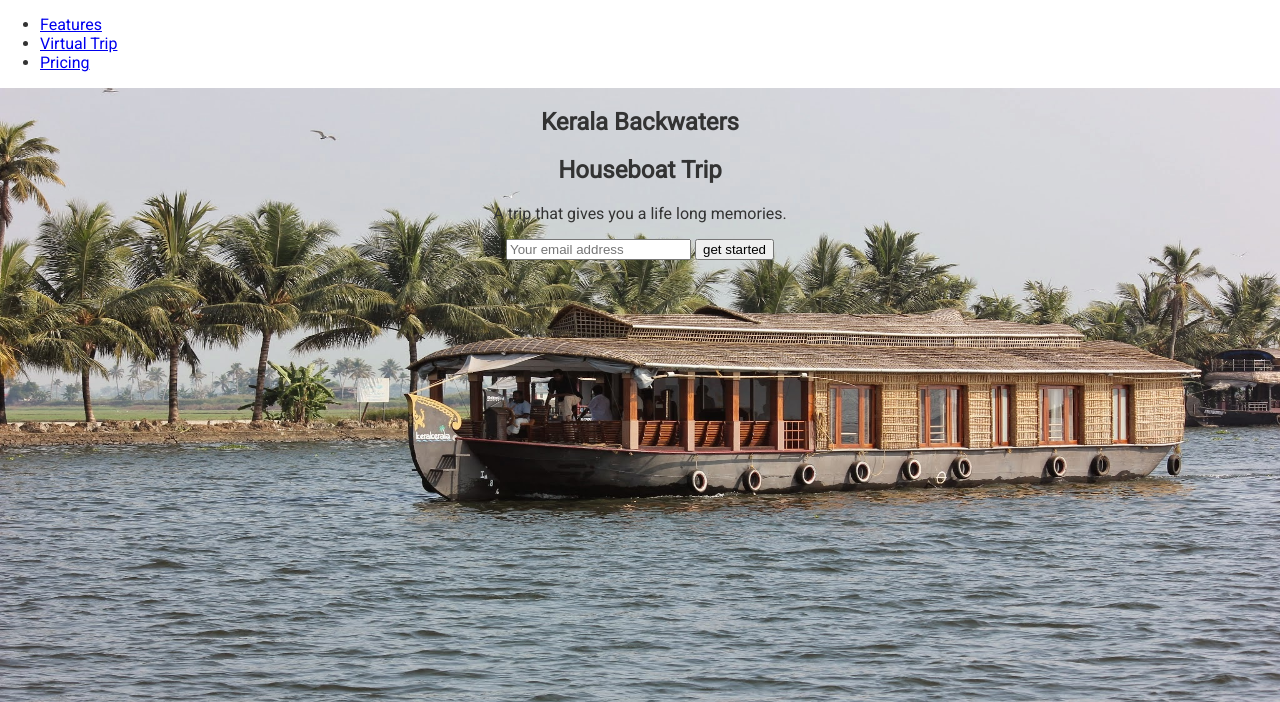
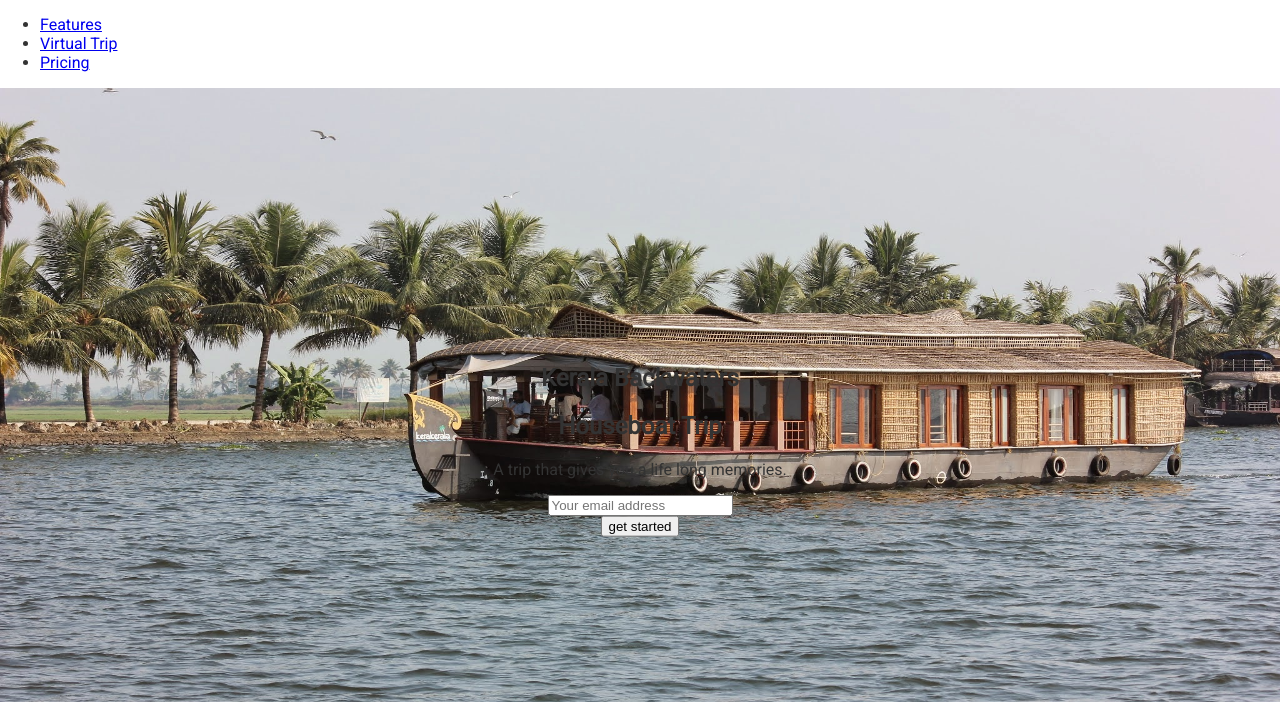
Before and after one commit to joyantony/fcc-landing-page, a plain HTML site: page index.html in a window 1280 px wide. Shown: the part 98-800 px from the top of the page. Drawn offline with Linux system fonts and the light colour scheme.

Commit message:
few changes in showcase section

```diff
--- a/index.html
+++ b/index.html
@@ -32,7 +32,9 @@
             <p>A trip that gives you a life long memories.</p>
             <form action="https://www.freecodecamp.com/email-submit" id="form">
               <input type="email" name="email" id="email" placeholder="Your email address">
-              <input type="submit" value="get started" id="submit">
+              <div class="form-button">
+                <input type="submit" value="get started" id="submit">
+              </div>
             </form>
           </div>
         </div>
--- a/style.css
+++ b/style.css
@@ -37,7 +37,8 @@ body{
 
 .showcase-text{
     position: absolute;
-    top: 0;
+    top: 50%;
+    transform: translateY(-50%);
     left: 0;
     width: 100%;
     text-align: center;
```
